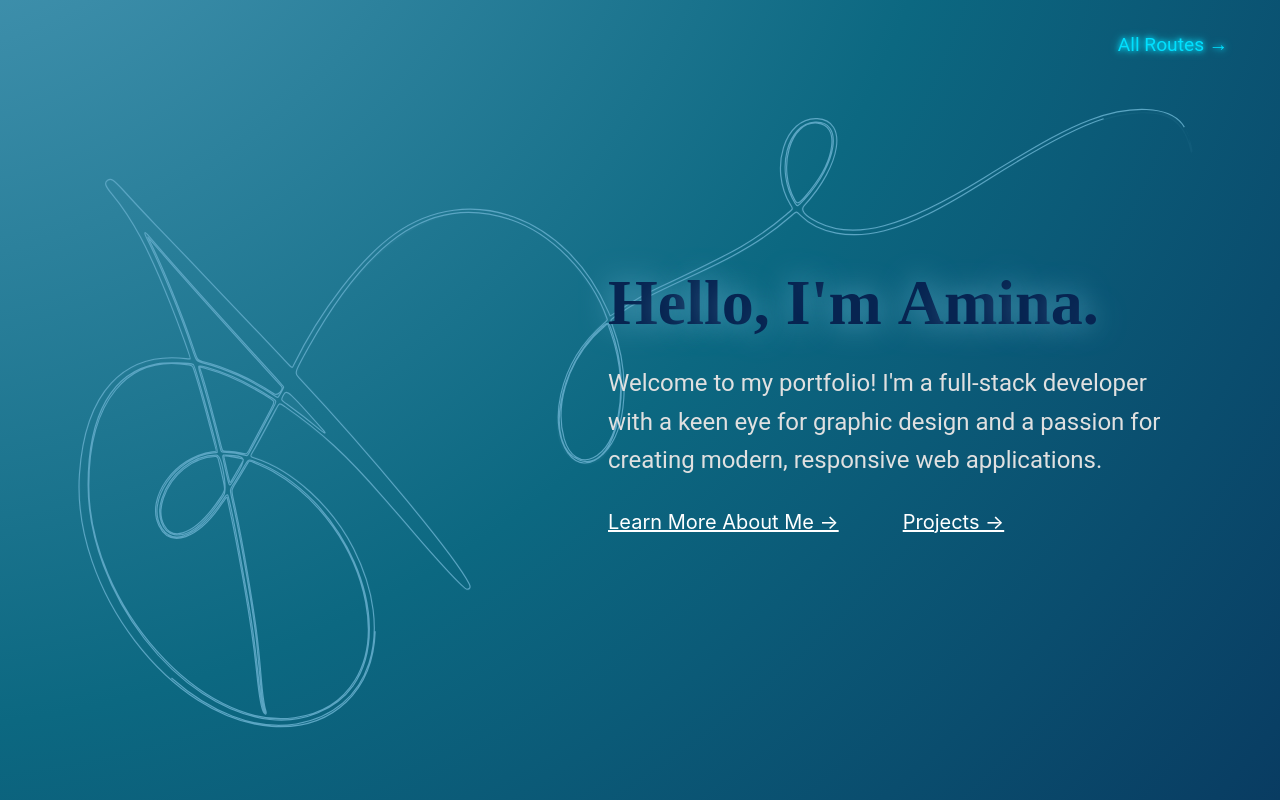
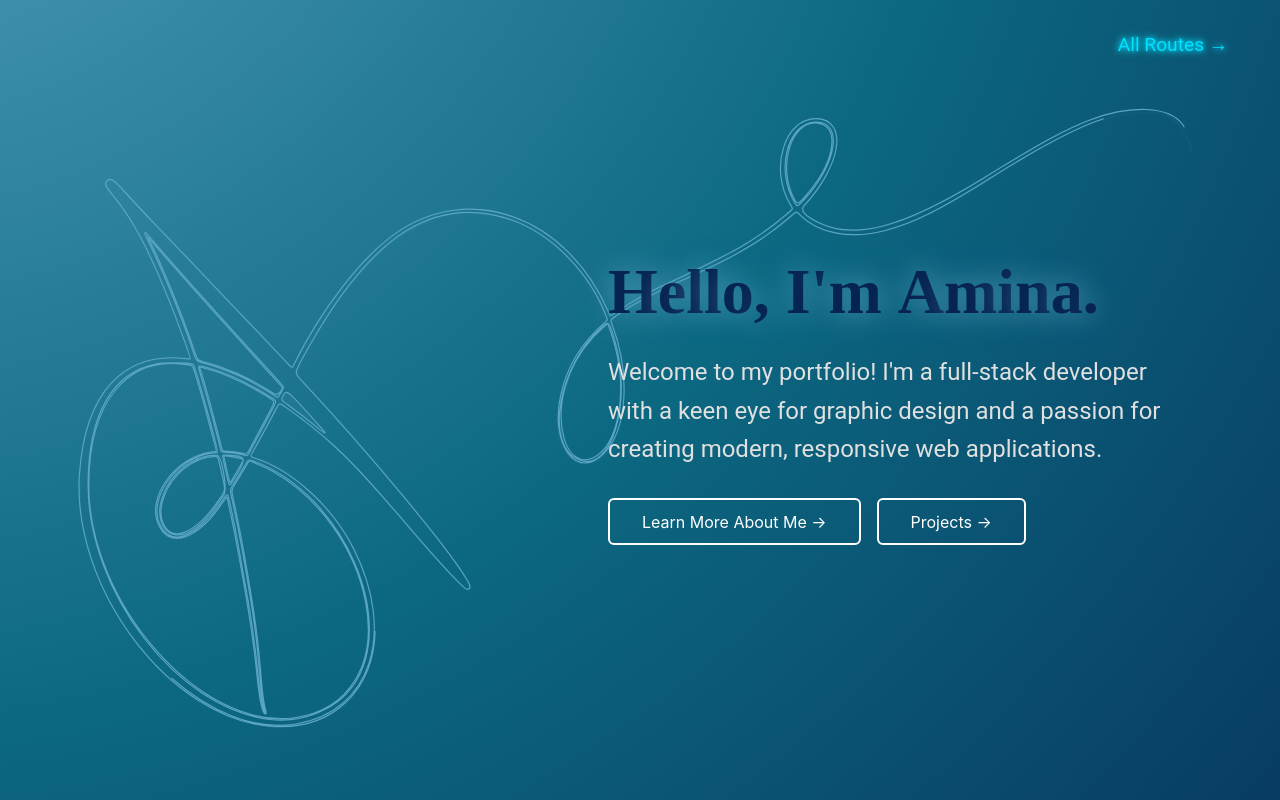
Before and after one commit to AminaK2724/my-portfolio-website, a React (Create React App) app: page / in a window 1280 px wide. Built offline with nearby package versions, Linux system fonts and the light colour scheme.

Commit message:
home page stylings

```diff
--- a/src/styles/pages/Home.css
+++ b/src/styles/pages/Home.css
@@ -9,6 +9,24 @@
   overflow: hidden;
 }
 
+@keyframes cornerMotion {
+  0% {
+    background-position: top left;
+  }
+  25% {
+    background-position: top right;
+  }
+  50% {
+    background-position: bottom right;
+  }
+  75% {
+    background-position: bottom left;
+  }
+  100% {
+    background-position: top left;
+  }
+}
+
 .about-me-content {
   position: relative;
   left: 5%;
@@ -17,6 +35,7 @@
   z-index: 2;
   color: white;
   text-align: center; /* Center-align text for smaller screens */
+  /* max-width: 320px; */
 }
 
 @media (min-width: 1200px) {
@@ -39,7 +58,7 @@
 }
 
 .about-me-heading {
-  font-size: 4rem;
+  font-size: 2.2rem; /* Smaller size for 320px */
   font-weight: bold;
   margin-bottom: 1.5rem;
   font-family: 'Alex Brush', cursive;
@@ -66,40 +85,66 @@
 }
 
 .about-me-description {
-  font-size: 1.5rem;
+  font-size: 1rem;
   line-height: 1.6;
   color: #e0e0e0;
   font-family: 'Roboto', sans-serif;
 }
 
-@keyframes cornerMotion {
-  0% {
-    background-position: top left;
-  }
-  25% {
-    background-position: top right;
-  }
-  50% {
-    background-position: bottom right;
-  }
-  75% {
-    background-position: bottom left;
-  }
-  100% {
-    background-position: top left;
-  }
-}
-
 .hero-btn {
-  position: relative;
-  z-index: 10;
-  padding: 0 4rem 0 0;
-  font-size: 20px;
+  display: inline-block;
+  font-size: 14px; /* Smaller for 320px */
+  padding: 0.5rem 1.5rem;
+  margin: 0 1rem 1rem 0;
+  background: transparent;
+  border: 2px solid white;
+  border-radius: 6px;
   color: #ffffff;
-  transition: background-color 0.3s ease, transform 0.2s ease;
+  text-decoration: none;
+  transition: all 0.3s ease;
 }
 
 .hero-btn:hover {
   transform: scale(1.1);
   color: #5eb2d3;
 }
+
+/* Larger screens */
+@media (min-width: 768px) {
+  .about-me-heading {
+    font-size: 4rem;
+  }
+
+  .about-me-description {
+    font-size: 1.5rem;
+  }
+
+  .hero-btn {
+    font-size: 16px;
+    padding: 0.7rem 2rem;
+    margin: 1rem;
+  }
+}
+
+@media (min-width: 1200px) {
+  .about-me-content {
+    width: 50%;
+    left: 45%;
+    text-align: left;
+    padding: 2rem;
+
+  }
+
+  .about-me-heading {
+    font-size: 4rem;
+  }
+
+  .about-me-description {
+    font-size: 1.5rem;
+  }
+  .hero-btn {
+    font-size: 16px;
+    padding: 0.7rem 2rem;
+    margin: 0 1rem 0 0;
+  }
+}
```
